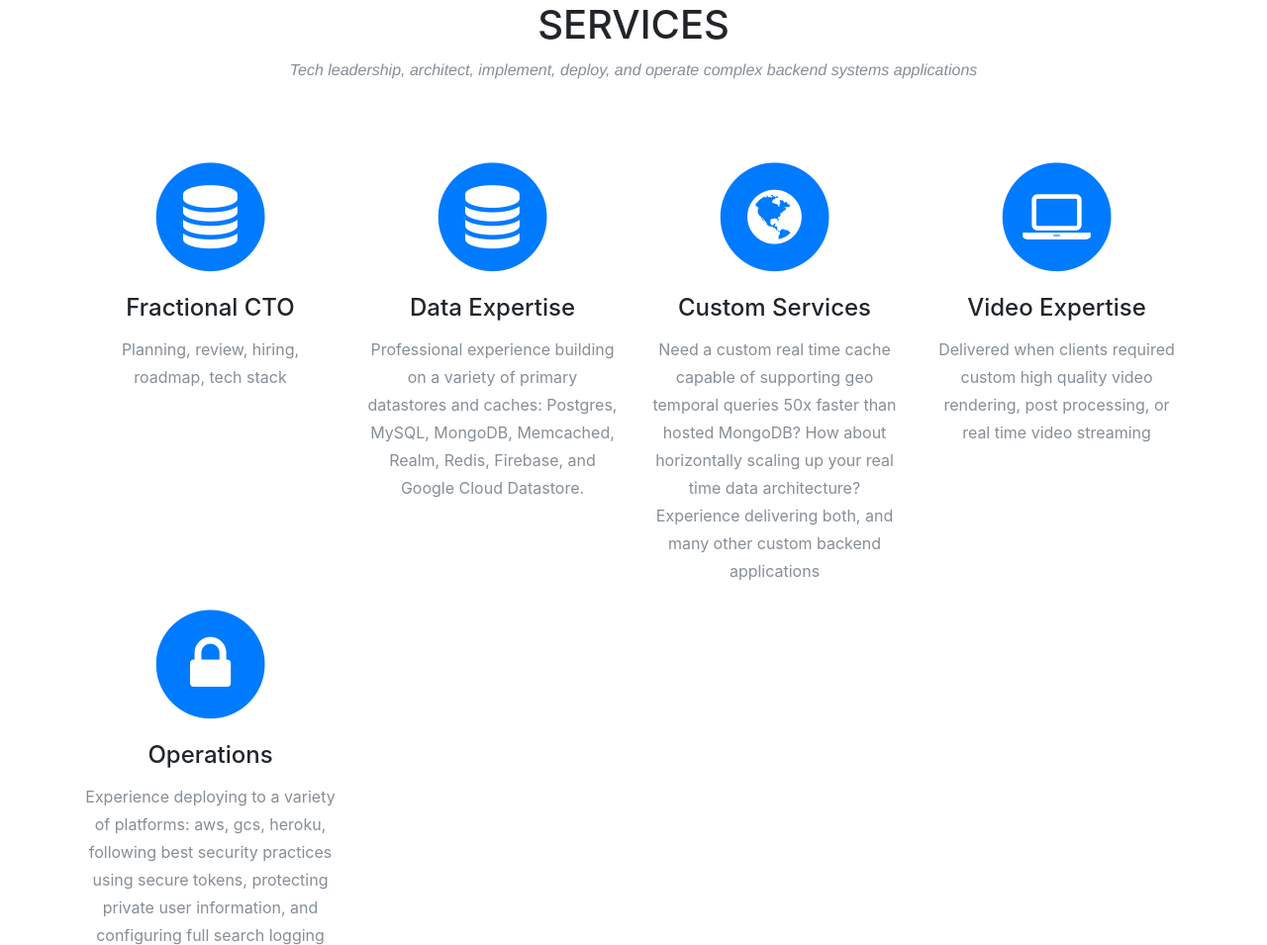
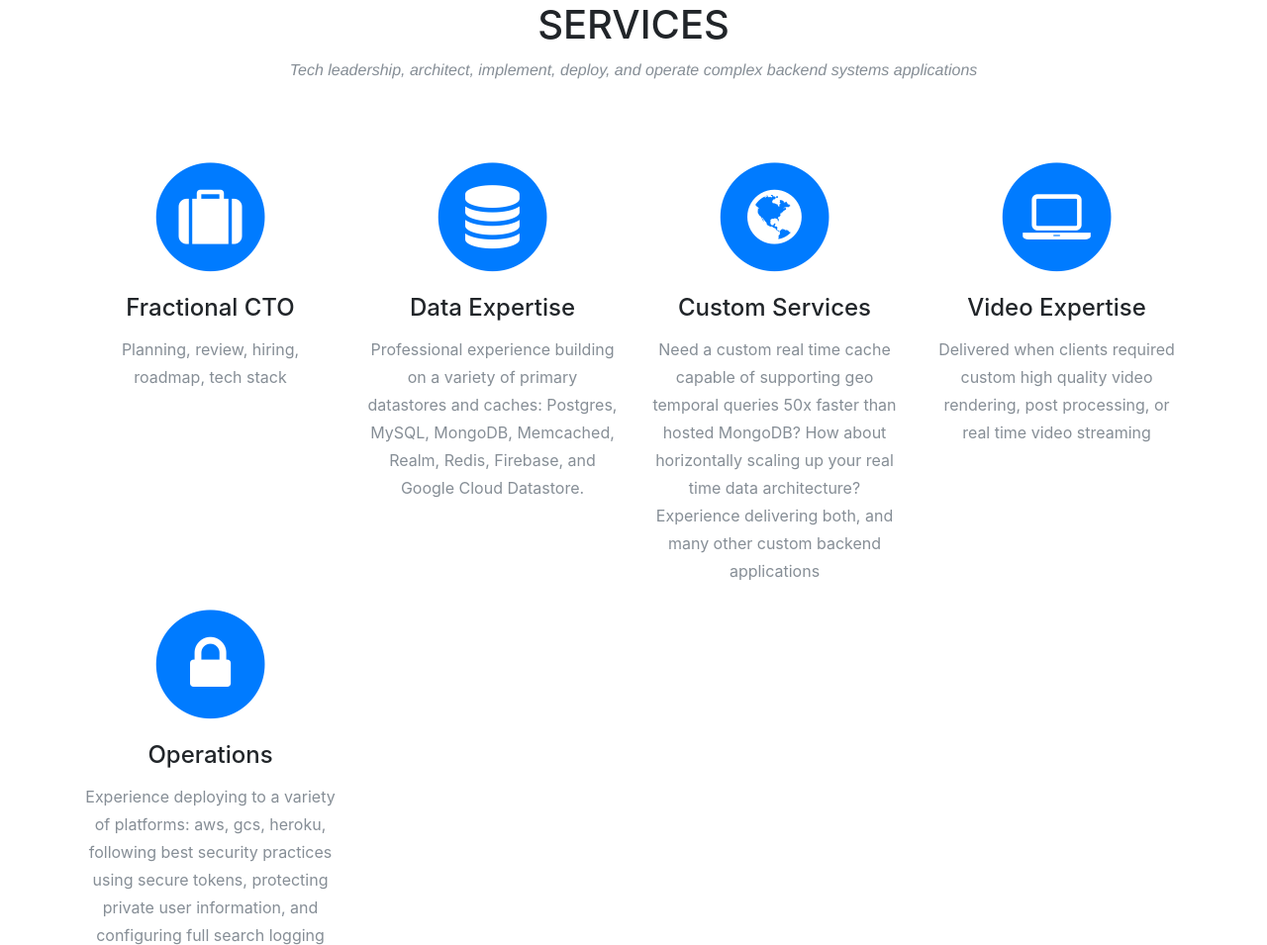
Before and after one commit to victusfate/tekHorizons, a website with bundled scripts: page index.html in a window 1280 px wide. Shown: the part 875-1830 px from the top of the page at 99% size. Built offline with nearby package versions, Linux system fonts and the light colour scheme; a web font is replaced by a local one.

Commit message:
Update index.html

```diff
--- a/index.html
+++ b/index.html
@@ -87,7 +87,7 @@
          <div class="col-md-3">
             <span class="fa-stack fa-4x">
               <i class="fa fa-circle fa-stack-2x text-primary"></i>
-              <i class="fa fa-database fa-stack-1x fa-inverse"></i>
+              <i class="fa fa-suitcase fa-stack-1x fa-inverse"></i>
             </span>
             <h4 class="service-heading">Fractional CTO</h4>
             <p class="text-muted">Planning, review, hiring, roadmap, tech stack</p>
```
